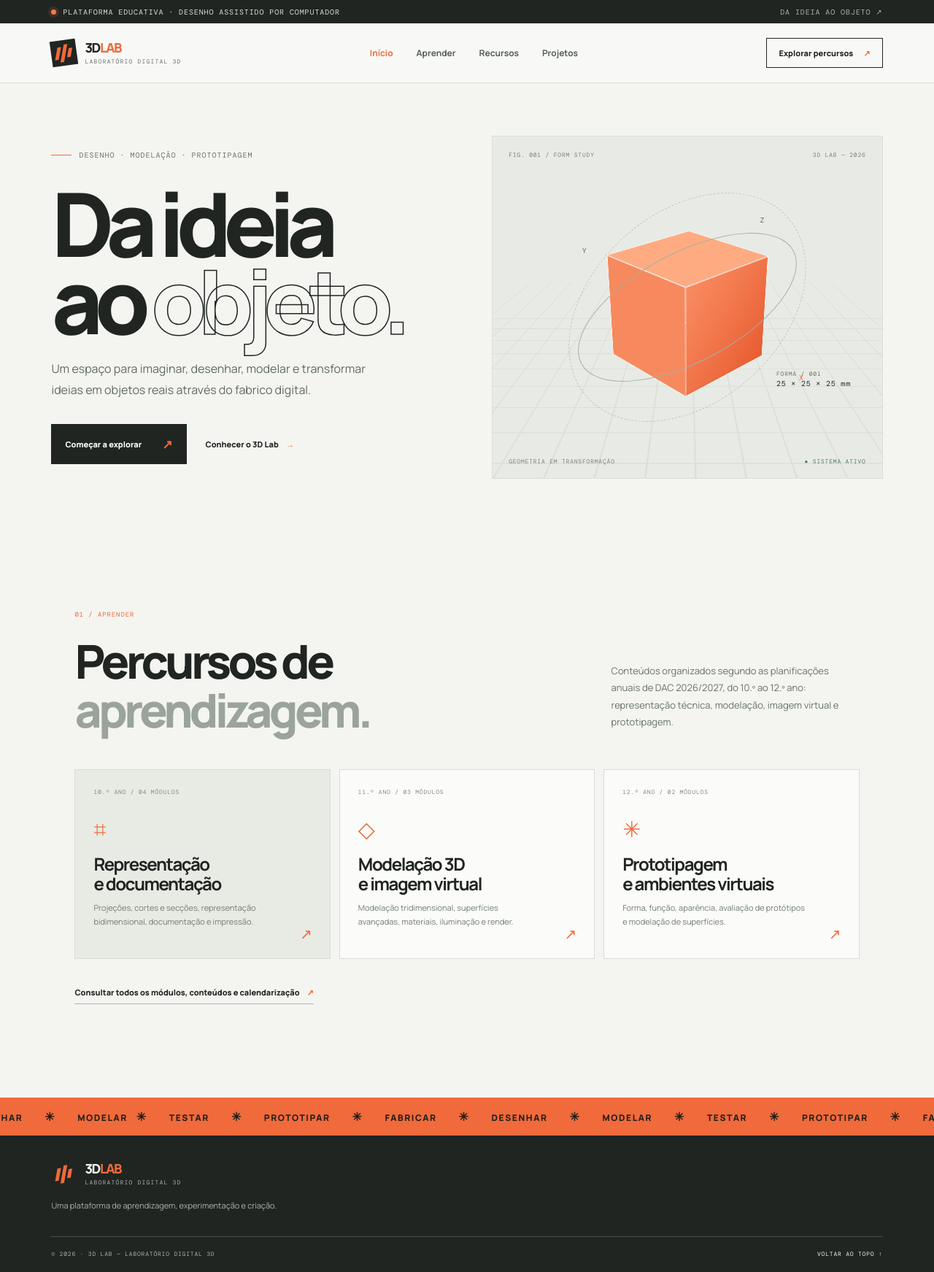
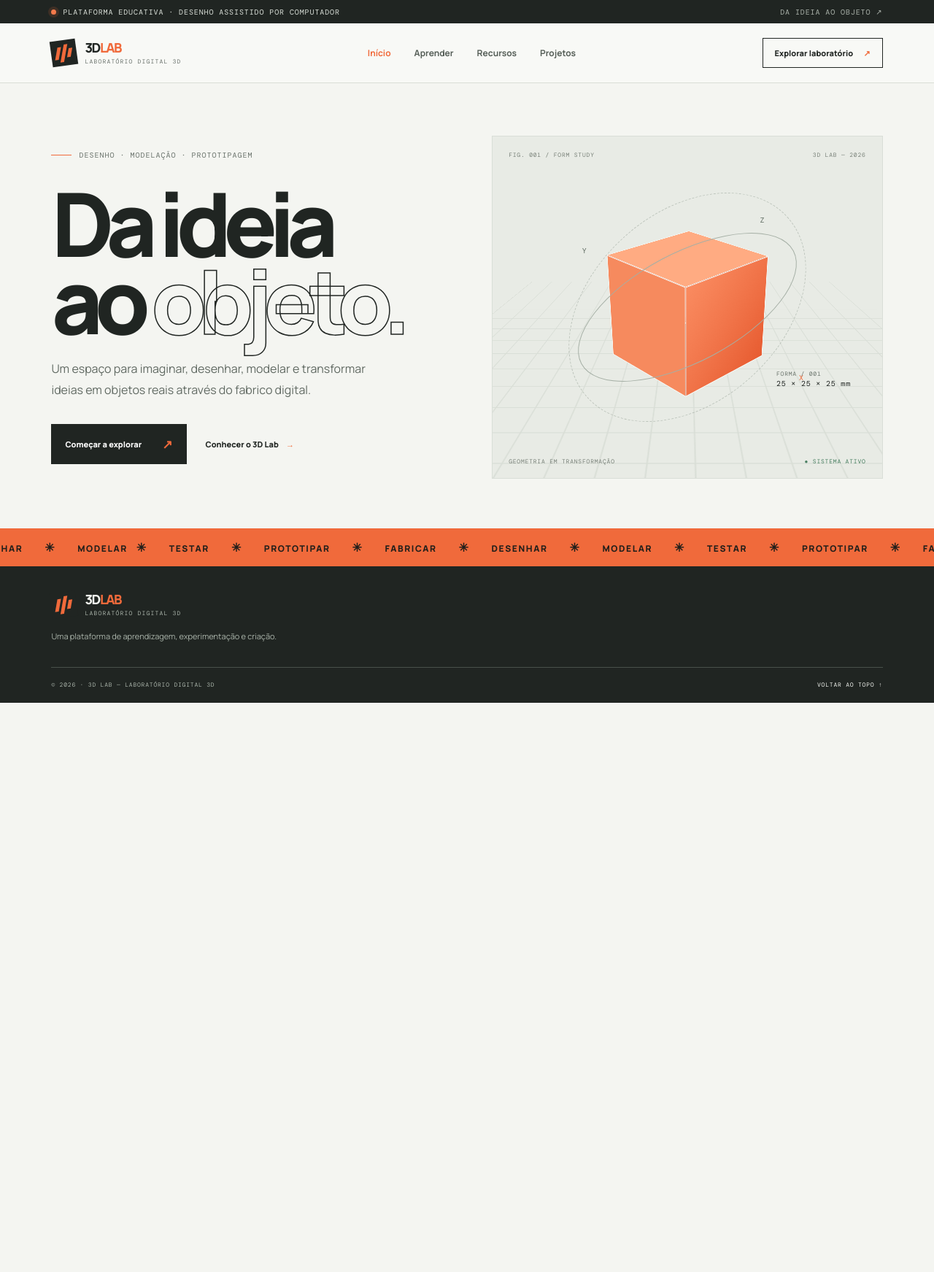
Before and after one commit to ricardo-prof/3DLAB, a plain HTML site: page index.html in a window 1280 px wide. Shown: the whole page at 73% size. After the commit the page ends 963 px from the top, so only its background shows below. Drawn offline with nearby package versions, Linux system fonts and the light colour scheme.

Commit message:
index.html

```diff
--- a/index.html
+++ b/index.html
@@ -26,11 +26,11 @@
     <button class="menu-toggle" aria-label="Abrir menu" aria-expanded="false">☰</button>
     <nav class="main-nav" aria-label="Navegação principal">
       <a class="active" href="#inicio">Início</a>
-      <a href="pages/aprender.html">Aprender</a>
-      <a href="pages/biblioteca.html">Recursos</a>
-      <a href="pages/desafios.html">Projetos</a>
+      <a href="#percursos">Aprender</a>
+      <a href="#recursos">Recursos</a>
+      <a href="#sobre">Projetos</a>
     </nav>
-    <a class="header-cta" href="pages/aprender.html">Explorar percursos <span>↗</span></a>
+    <a class="header-cta" href="#percursos">Explorar laboratório <span>↗</span></a>
   </header>
 
   <main>
@@ -40,8 +40,8 @@
         <h1>Da ideia<br>ao <span class="outline-word">objeto.</span></h1>
         <p class="hero-lead">Um espaço para imaginar, desenhar, modelar e transformar ideias em objetos reais através do fabrico digital.</p>
         <div class="hero-actions">
-          <a class="button button-dark" href="pages/aprender.html">Começar a explorar <span>↗</span></a>
-          <a class="text-link" href="pages/aprender.html">Conhecer o 3D Lab <span>→</span></a>
+          <a class="button button-dark" href="#percursos">Começar a explorar <span>↗</span></a>
+          <a class="text-link" href="#sobre">Conhecer o 3D Lab <span>→</span></a>
         </div>
       </div>
       <div class="hero-visual" aria-label="Composição gráfica de um objeto geométrico tridimensional">
@@ -61,20 +61,6 @@
       </div>
     </section>
 
-
-    <section class="section learning-section" id="percursos">
-      <div class="section-heading">
-        <div><div class="section-kicker">01 / APRENDER</div><h2>Percursos de<br><span>aprendizagem.</span></h2></div>
-        <p>Conteúdos organizados segundo as planificações anuais de DAC 2026/2027, do 10.º ao 12.º ano: representação técnica, modelação, imagem virtual e prototipagem.</p>
-      </div>
-      <div class="module-grid">
-        <a class="module-card module-featured" href="pages/aprender.html#ano10"><div class="module-number">10.º ANO / 04 MÓDULOS</div><div class="module-icon">⌗</div><h3>Representação<br>e documentação</h3><p>Projeções, cortes e secções, representação bidimensional, documentação e impressão.</p><span class="card-arrow">↗</span></a>
-        <a class="module-card" href="pages/aprender.html#ano11"><div class="module-number">11.º ANO / 03 MÓDULOS</div><div class="module-icon">◇</div><h3>Modelação 3D<br>e imagem virtual</h3><p>Modelação tridimensional, superfícies avançadas, materiais, iluminação e render.</p><span class="card-arrow">↗</span></a>
-        <a class="module-card" href="pages/aprender.html#ano12"><div class="module-number">12.º ANO / 02 MÓDULOS</div><div class="module-icon">✳</div><h3>Prototipagem<br>e ambientes virtuais</h3><p>Forma, função, aparência, avaliação de protótipos e modelação de superfícies.</p><span class="card-arrow">↗</span></a>
-      </div>
-      <p style="margin-top:22px"><a class="underlined-link" href="pages/aprender.html">Consultar todos os módulos, conteúdos e calendarização <span>↗</span></a></p>
-    </section>
-
     <section class="ticker" aria-label="Áreas de trabalho">
       <div>DESENHAR <span>✳</span> MODELAR<span>✳</span> TESTAR <span>✳</span> PROTOTIPAR <span>✳</span> FABRICAR <span>✳</span> DESENHAR <span>✳</span> MODELAR <span>✳</span> TESTAR <span>✳</span> PROTOTIPAR <span>✳</span> FABRICAR <span>✳</span></div>
     </section>
```
